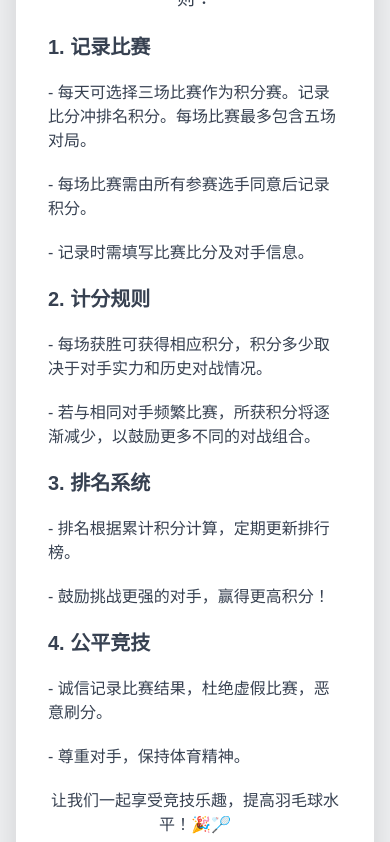
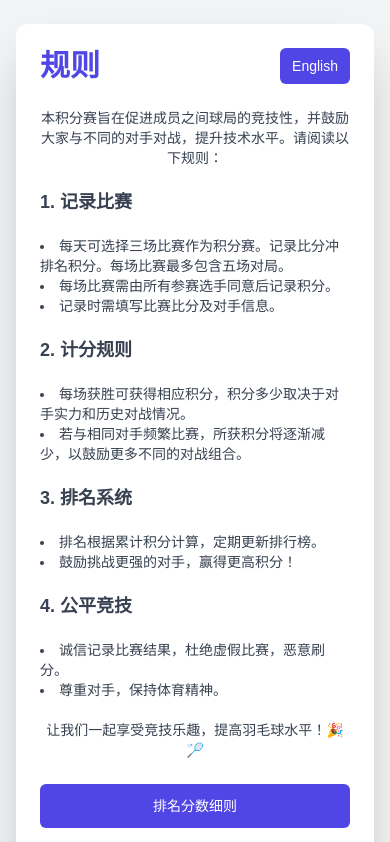
Before and after one commit to Misachu10032/badminton-league, a Next.js app: page /rules in a window 390 px wide. Shown: the top 842 px of the page. Built offline with nearby package versions, Linux system fonts and the light colour scheme.

Commit message:
rules page mobile friendly

```diff
--- a/src/app/rules/page.js
+++ b/src/app/rules/page.js
@@ -34,65 +34,73 @@ const RulesPage = () => {
   };
 
   return (
-    <div className="h-screen flex items-center justify-center bg-gray-100 py-12 px-4 sm:px-6 lg:px-8">
-      <div className="w-full sm:w-full lg:w-1/2 bg-white rounded-xl shadow-2xl p-8 space-y-6">
+    <div className="min-h-screen flex items-center justify-center bg-gray-100 py-6 px-4 sm:px-6 lg:px-8">
+      <div className="w-full max-w-4xl bg-white rounded-xl shadow-2xl p-6 sm:p-8 space-y-6">
 
         {/* Header Section */}
         <div className="flex justify-between items-center">
-          <h1 className="text-4xl font-extrabold text-indigo-600">
+          <h1 className="text-3xl sm:text-4xl font-extrabold text-indigo-600">
             {language === "en" ? "Rules" : "规则"}
           </h1>
           <button
             onClick={toggleLanguage}
-            className="px-4 py-2 text-sm font-medium text-white bg-indigo-600 rounded-md hover:bg-indigo-700"
+            className="px-3 sm:px-4 py-2 text-sm font-medium text-white bg-indigo-600 rounded-md hover:bg-indigo-700"
           >
             {language === "en" ? "中文" : "English"}
           </button>
         </div>
 
         {/* Rules Content */}
-        <div className="text-gray-700 space-y-5">
+        <div className="text-gray-700 space-y-5 text-sm sm:text-base">
           {language === "zh" ? (
             <>
-              <p className="text-lg font-medium text-center">
+              <p className="text-center font-medium">
                 本积分赛旨在促进成员之间球局的竞技性，并鼓励大家与不同的对手对战，提升技术水平。请阅读以下规则：
               </p>
 
-              <h2 className="text-xl font-bold mt-4">1. 记录比赛</h2>
-              <p>- 每天可选择三场比赛作为积分赛。记录比分冲排名积分。每场比赛最多包含五场对局。</p>
-              <p>- 每场比赛需由所有参赛选手同意后记录积分。</p>
-              <p>- 记录时需填写比赛比分及对手信息。</p>
+              <h2 className="text-lg sm:text-xl font-bold mt-4">1. 记录比赛</h2>
+              <ul className="list-disc list-inside">
+                <li>每天可选择三场比赛作为积分赛。记录比分冲排名积分。每场比赛最多包含五场对局。</li>
+                <li>每场比赛需由所有参赛选手同意后记录积分。</li>
+                <li>记录时需填写比赛比分及对手信息。</li>
+              </ul>
 
-              <h2 className="text-xl font-bold mt-4">2. 计分规则</h2>
-              <p>- 每场获胜可获得相应积分，积分多少取决于对手实力和历史对战情况。</p>
-              <p>- 若与相同对手频繁比赛，所获积分将逐渐减少，以鼓励更多不同的对战组合。</p>
+              <h2 className="text-lg sm:text-xl font-bold mt-4">2. 计分规则</h2>
+              <ul className="list-disc list-inside">
+                <li>每场获胜可获得相应积分，积分多少取决于对手实力和历史对战情况。</li>
+                <li>若与相同对手频繁比赛，所获积分将逐渐减少，以鼓励更多不同的对战组合。</li>
+              </ul>
 
-              <h2 className="text-xl font-bold mt-4">3. 排名系统</h2>
-              <p>- 排名根据累计积分计算，定期更新排行榜。</p>
-              <p>- 鼓励挑战更强的对手，赢得更高积分！</p>
+              <h2 className="text-lg sm:text-xl font-bold mt-4">3. 排名系统</h2>
+              <ul className="list-disc list-inside">
+                <li>排名根据累计积分计算，定期更新排行榜。</li>
+                <li>鼓励挑战更强的对手，赢得更高积分！</li>
+              </ul>
 
-              <h2 className="text-xl font-bold mt-4">4. 公平竞技</h2>
-              <p>- 诚信记录比赛结果，杜绝虚假比赛，恶意刷分。</p>
-              <p>- 尊重对手，保持体育精神。</p>
+              <h2 className="text-lg sm:text-xl font-bold mt-4">4. 公平竞技</h2>
+              <ul className="list-disc list-inside">
+                <li>诚信记录比赛结果，杜绝虚假比赛，恶意刷分。</li>
+                <li>尊重对手，保持体育精神。</li>
+              </ul>
 
-              <p className="mt-4 font-medium text-center">让我们一起享受竞技乐趣，提高羽毛球水平！🎉🏸</p>
+              <p className="mt-4 text-center font-medium">让我们一起享受竞技乐趣，提高羽毛球水平！🎉🏸</p>
             </>
           ) : (
-            <p className="text-lg font-medium text-center">I'm working on the English version.</p>
+            <p className="text-center font-medium">I'm working on the English version.</p>
           )}
         </div>
 
         {/* Buttons for Additional Rules */}
-        <div className="flex justify-center space-x-4 mt-6">
+        <div className="flex flex-col sm:flex-row justify-center space-y-4 sm:space-y-0 sm:space-x-4 mt-6">
           <button
             onClick={openRankScoreModal}
-            className="px-6 py-3 bg-indigo-600 text-white rounded-md hover:bg-indigo-700"
+            className="w-full sm:w-auto px-6 py-3 bg-indigo-600 text-white rounded-md hover:bg-indigo-700 text-sm sm:text-base"
           >
             {language === "en" ? "RankScore Rule" : "排名分数细则"}
           </button>
           <button
             onClick={openRecordMatchModal}
-             className="px-6 py-3 bg-indigo-600 text-white rounded-md hover:bg-indigo-700"
+            className="w-full sm:w-auto px-6 py-3 bg-green-600 text-white rounded-md hover:bg-green-700 text-sm sm:text-base"
           >
             {language === "en" ? "How To Record a Game" : "如何记录比赛"}
           </button>
@@ -102,7 +110,7 @@ const RulesPage = () => {
         <div className="text-center mt-6">
           <button
             onClick={handleNavigateToLogin}
-            className="inline-flex items-center justify-center px-8 py-3 border border-transparent text-base font-medium rounded-md text-white bg-indigo-600 hover:bg-indigo-700 focus:outline-none focus:ring-2 focus:ring-offset-2 focus:ring-indigo-500"
+            className="w-full sm:w-auto px-6 py-3 text-base font-medium rounded-md text-white bg-indigo-600 hover:bg-indigo-700 focus:outline-none focus:ring-2 focus:ring-offset-2 focus:ring-indigo-500"
           >
             {language === "en" ? "Go to Login" : "前往登录"}
           </button>
```
